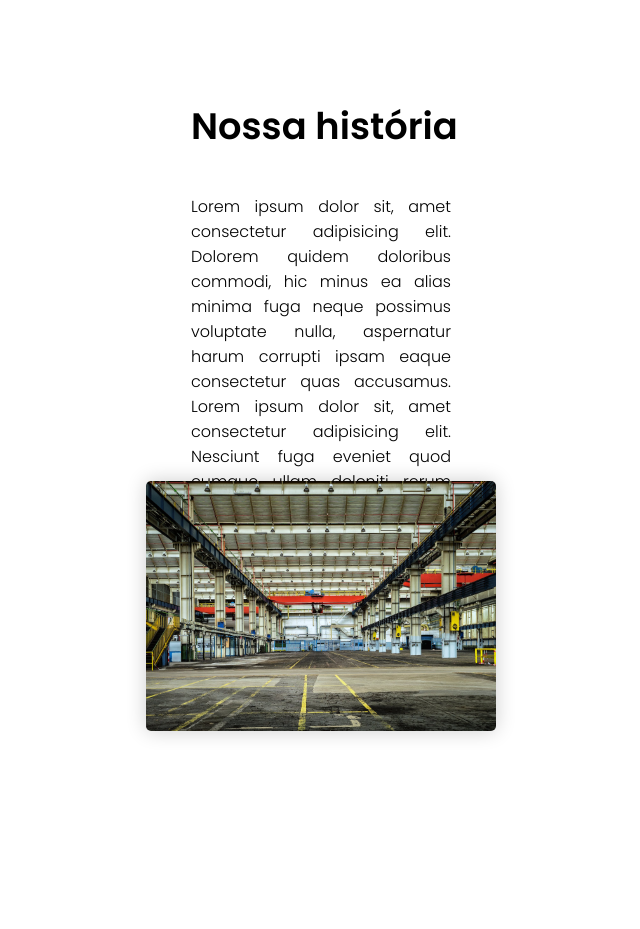
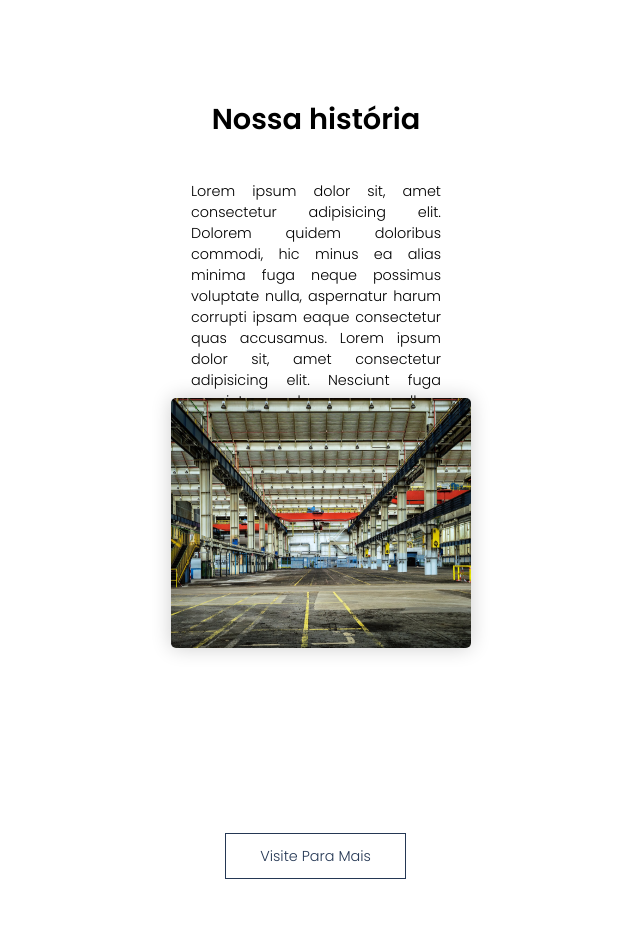
Before and after one commit to lucastristaooo/Cotton-Shoes, a plain HTML site: page sobre.html in a window 1280 px wide. Shown: the part 402-1331 px from the top of the page, without its empty margins (319-959 px from the left). Drawn offline with Linux system fonts and the light colour scheme.

Commit message:
Cotton-Shoes

```diff
--- a/style.css
+++ b/style.css
@@ -221,8 +221,11 @@ p > img{
     .logo{
         width: 170px;
     }
+    .texto{
+        font-size: 0.9em;
+    }
     .texto h1{
-        font-size: 3.5em;
+        font-size: 3.3em;
         width: 330px;
         margin: auto    ;
     }
@@ -307,19 +310,19 @@ p > img{
     }
     .bloco1 img{
         margin-left: -26.8px;
-        width: 280px;
+        width: 220px;
         display: block;
         margin: auto;
     }
     .bloco2 img{
         margin-left: -26.8px;
-        width: 280px;
+        width: 220px;
         display: block;
         margin: auto;
     }
     .bloco3 img{
         margin-left: -26.8px;
-        width: 280px;
+        width: 220px;
         display: block;
         margin: auto;
     }
--- a/stylesobre.css
+++ b/stylesobre.css
@@ -74,10 +74,13 @@
     }
     .meutexto{
         text-align: justify;
+        font-size: 0.9em;
+        width: 250px;
     }
     .meutexto h1{
-        width: 325px;
-        font-size: 2.3em;
+        width: 250px;
+        font-size: 2em;
+        text-align: center;
     }
     .tamanho{
         padding: 100px 50px 100px 50px;
@@ -85,20 +88,20 @@
         margin: auto;
     }
     .tamanho img{
-        width: 350px;
+        width: 300px;
         height: 250px;
-        top: 883px;
+        top: 800px;
         left: 50%;
         translate: -50%;
         display: block;
         transition: 0.5s;
     }
     .meutexto p{
-        margin-bottom: 150px;
+        margin-bottom: 200px;
     }
     .meutexto a{
-        top: 200px;
-        left: 13%;
+        top: 150px;
+        left: 13.7%;
     }
     .foto:hover{
         translate: -180px 2.5px;
```
